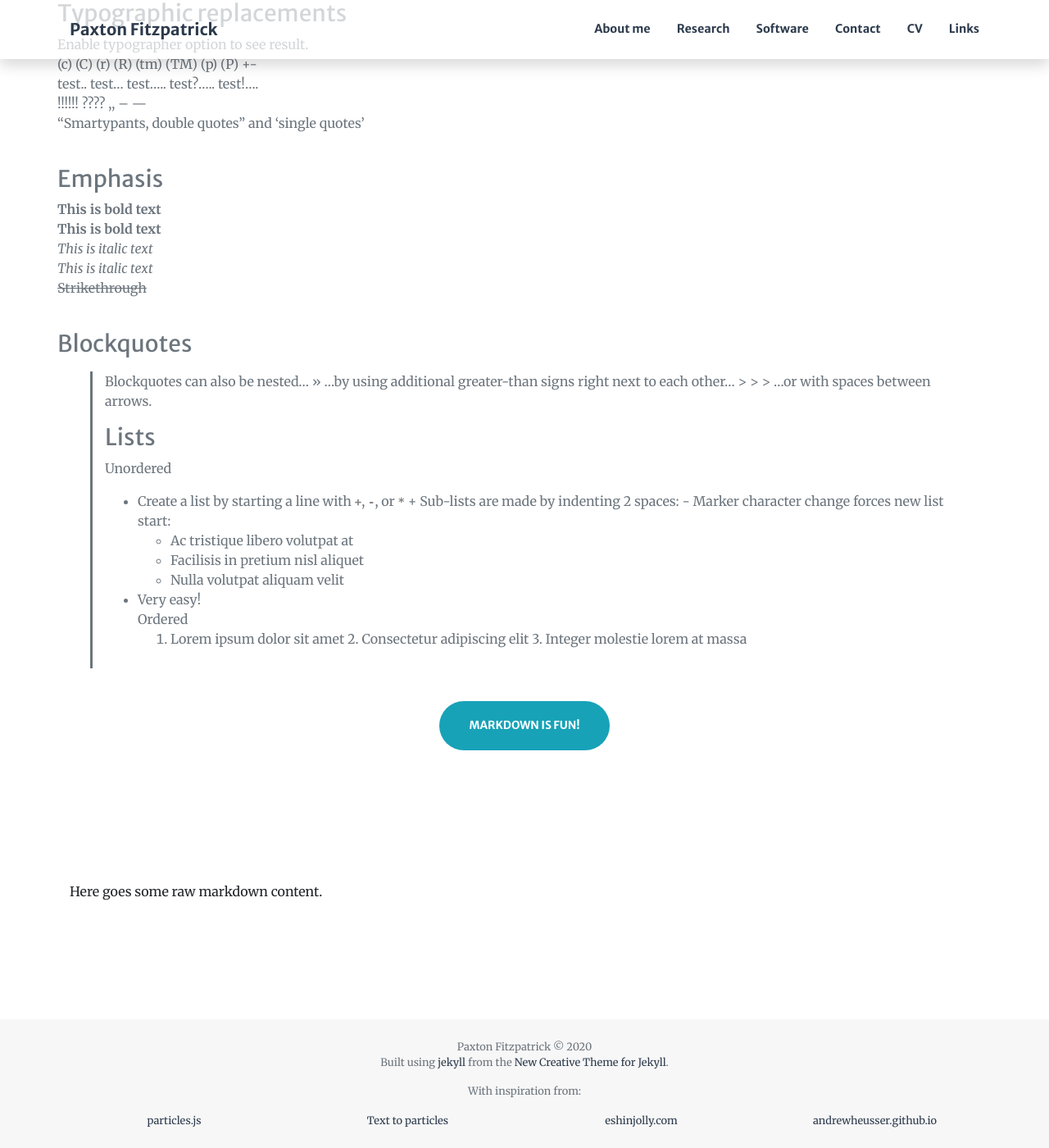
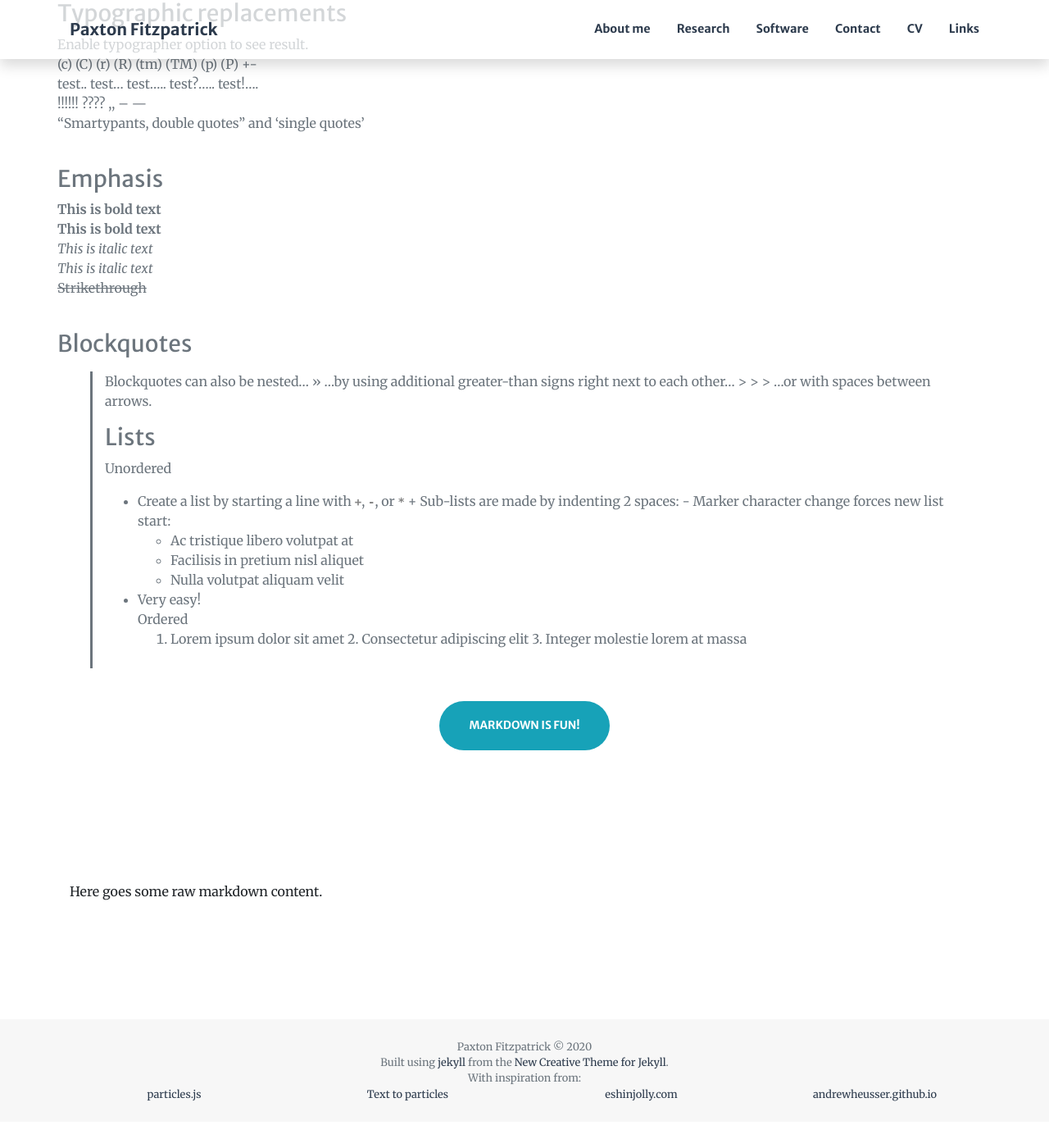
Before and after one commit to paxtonfitzpatrick/paxtonfitzpatrick.github.io, a Jekyll site: the page built from links.md, in a window 1280 px wide and 1400 px high, scrolled down 1516 px. Shown: the whole window at 82% size. Built offline with Jekyll 4.4.1, drawn with Linux system fonts in a browser that asks for light colours; nearby versions of some CDN libraries; after the commit the page ends 2884 px from its top, so only the background shows below that.

Commit message:
styling for footer

```diff
--- /dev/null
+++ b/_sass/_footer.scss
@@ -0,0 +1,3 @@
+.footer p {
+  margin-bottom: 0;
+}
--- a/assets/css/main.scss
+++ b/assets/css/main.scss
@@ -17,5 +17,6 @@
         "header-icons",
         "skills",
         "research",
-        "software"
+        "software",
+        "footer"
 ;
```
